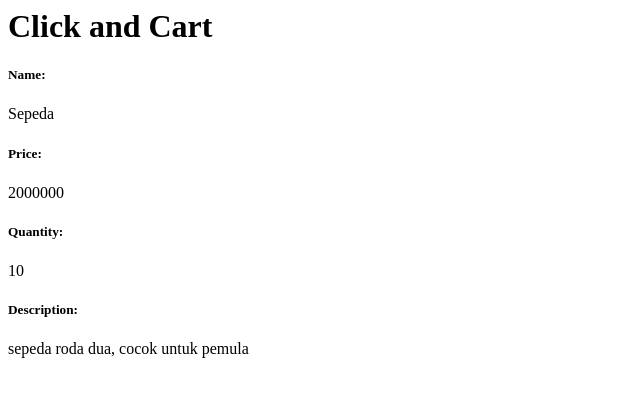
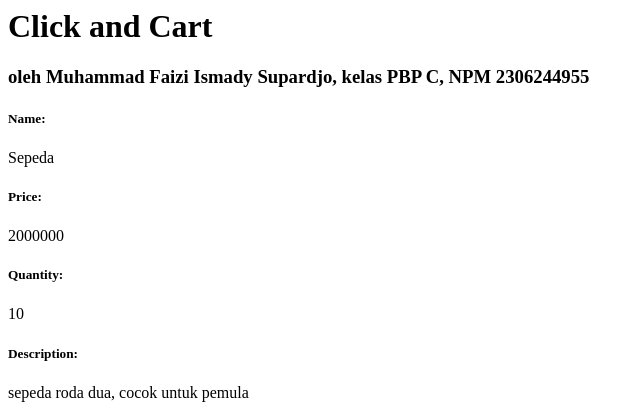
Before and after one commit to FaiziIsmady/click-and-cart, a Django app: page / in a window 1280 px wide. Shown: the top 420 px of the page, without its empty margins (0-644 px from the left). Run offline with Django 5.2, Linux system fonts and the light colour scheme.

Commit message:
Mengupdate README.md dan main/templates/main.html

```diff
--- a/main/templates/main.html
+++ b/main/templates/main.html
@@ -1,4 +1,5 @@
 <h1>Click and Cart</h1>
+<h3>oleh Muhammad Faizi Ismady Supardjo, kelas PBP C, NPM 2306244955</h3>
 
 <h5>Name: </h5>
 <p>{{ name }}<p>
```
Also changed, not shown: README.md.
